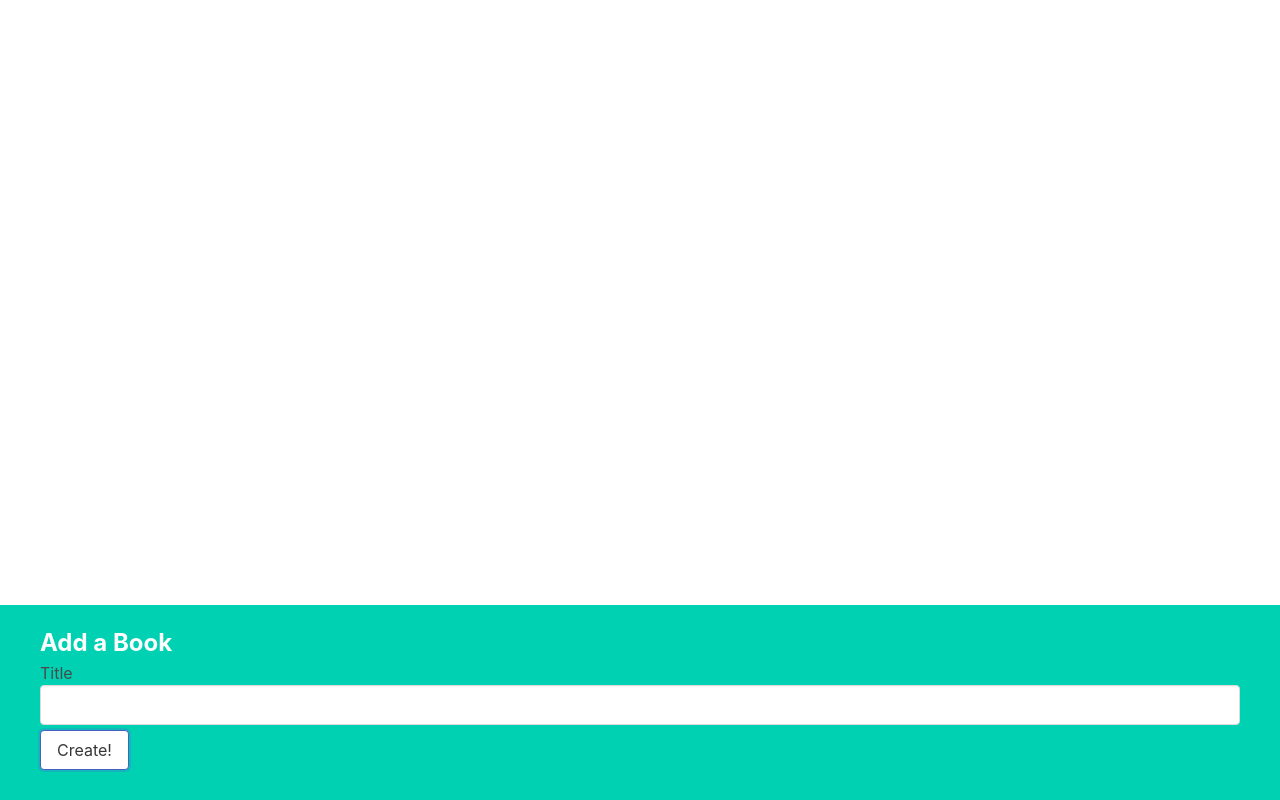
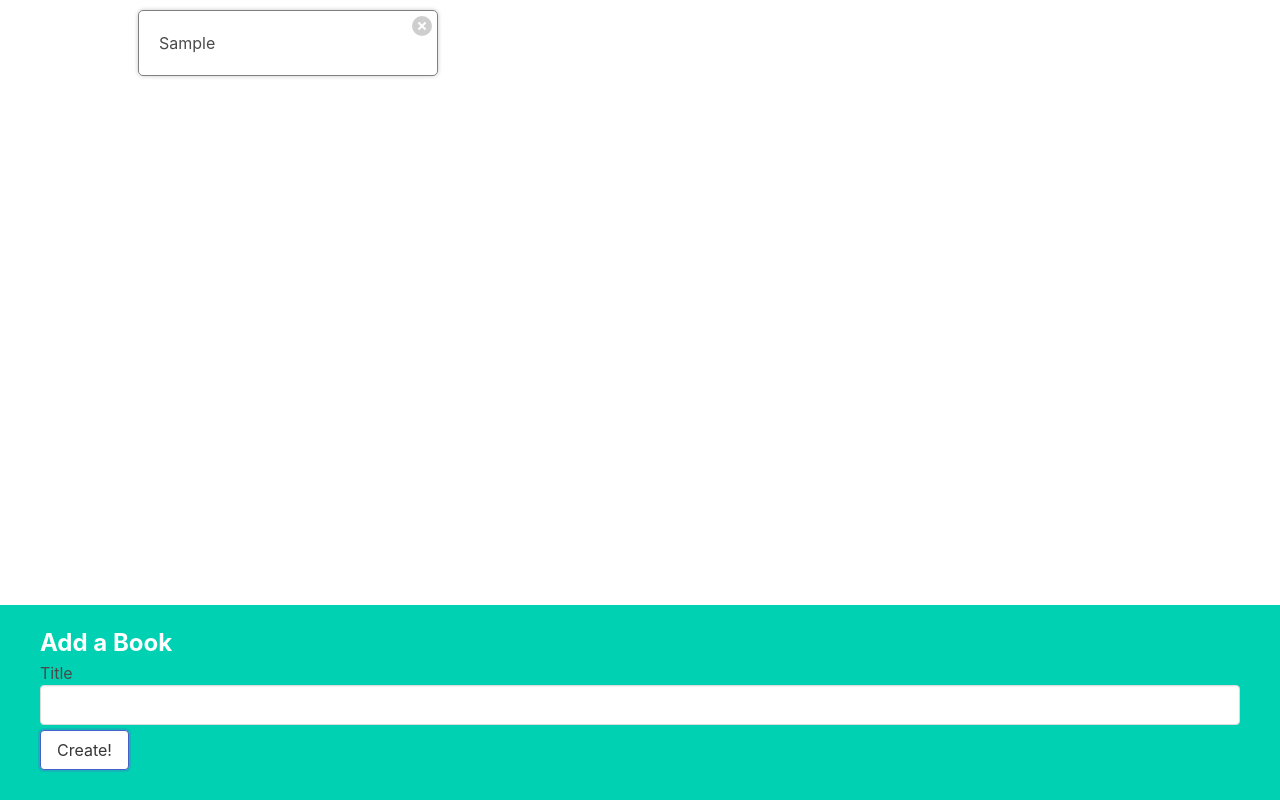
Before and after one commit to ajfm88/rts, a React (Vite) app in the folder react-grider/: page / in a window 1280 px wide. Both pictures are taken after typing "Sample" into the empty fields and a click on the button "Create!". Built offline with nearby package versions, Linux system fonts and the light colour scheme.

Commit message:
108. Adding a Book, For Real! 109. Generating Random IDs. 110. Displaying the List. 111. Deleting Records.

```diff
--- a/react-grider/src/App.js
+++ b/react-grider/src/App.js
@@ -1,15 +1,29 @@
 import { useState } from "react";
 import BookCreate from "./components/BookCreate";
+import BookList from "./components/BookList";
 
 function App() {
   const [books, setBooks] = useState([]);
 
+  const deleteBookById = (id) => {
+    const updatedBooks = books.filter((book) => {
+      return book.id !== id;
+    });
+
+    setBooks(updatedBooks);
+  };
+
   const createBook = (title) => {
-    console.log("Need to add book with: ", title);
+    const updatedBooks = [
+      ...books,
+      { id: Math.round(Math.random() * 9999), title },
+    ];
+    setBooks(updatedBooks);
   };
 
   return (
-    <div>
+    <div className="app">
+      <BookList books={books} onDelete={deleteBookById} />
       <BookCreate onCreate={createBook} />
     </div>
   );
--- a/react-grider/src/components/BookList.js
+++ b/react-grider/src/components/BookList.js
@@ -1,5 +1,11 @@
-function BookList() {
-  return <div>BookList</div>;
+import BookShow from "./BookShow";
+
+function BookList({ books, onDelete }) {
+  const renderedBooks = books.map((book) => {
+    return <BookShow key={book.id} book={book} onDelete={onDelete} />;
+  });
+
+  return <div className="book-list">{renderedBooks}</div>;
 }
 
 export default BookList;
--- a/react-grider/src/components/BookShow.js
+++ b/react-grider/src/components/BookShow.js
@@ -1,5 +1,18 @@
-function BookShow() {
-  return <div>BookShow</div>;
+function BookShow({ book, onDelete }) {
+  const handleClick = () => {
+    onDelete(book.id);
+  };
+
+  return (
+    <div className="book-show">
+      {book.title}
+      <div className="actions">
+        <button className="delete" onClick={handleClick}>
+          Delete
+        </button>
+      </div>
+    </div>
+  );
 }
 
 export default BookShow;
```
